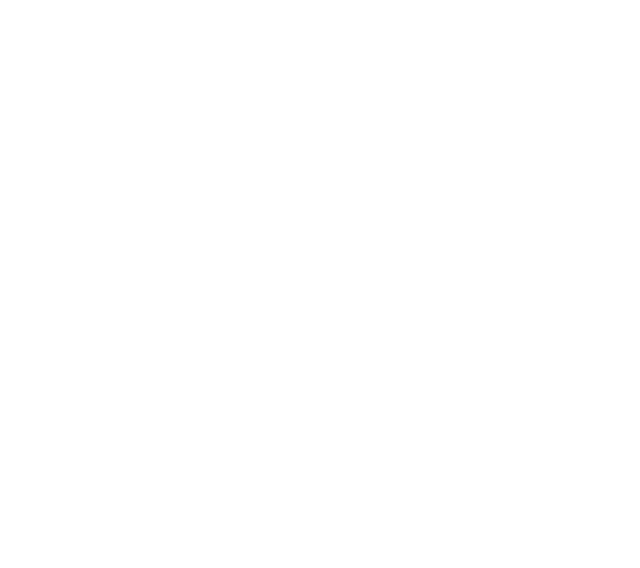
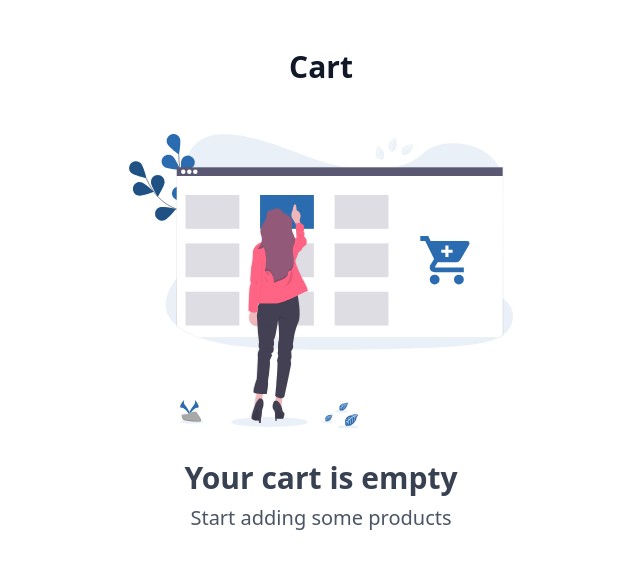
Before and after one commit to javifm86/react-grocery, a React (Create React App) app: page /cart in a window 1280 px wide. Before the commit this address had no page. Shown: the top 568 px of the page, without its empty margins (319-959 px from the left). Built offline with nearby package versions, Linux system fonts and the light colour scheme.

Commit message:
Add Cart links and route

```diff
--- a/src/App.tsx
+++ b/src/App.tsx
@@ -1,4 +1,5 @@
 import { BrowserRouter, Route, Routes } from 'react-router-dom';
+import Cart from './pages/Cart/Cart';
 import MainPage from './pages/Main/Main';
 
 function App() {
@@ -7,6 +8,7 @@
       <BrowserRouter>
         <Routes>
           <Route path="/" element={<MainPage />} />
+          <Route path="/cart" element={<Cart />} />
         </Routes>
       </BrowserRouter>
     </main>
--- a/src/pages/Main/Main.tsx
+++ b/src/pages/Main/Main.tsx
@@ -15,6 +15,7 @@
 import classes from './Main.module.css';
 import { productActions } from '../../store/product-slice';
 import Cart from '../Cart/Cart';
+import { Link } from 'react-router-dom';
 
 interface MainPageProps {}
 
@@ -107,7 +108,7 @@
         <header className="flex justify-between items-center py-3 border-b border-gray-200 mb-8">
           <h1 className="text-3xl font-semibold text-gray-900 leading-tight inline-flex items-center">
             {isFavoriteList ? 'Favorite list' : 'Product list'}
-            <a href="/cart" className="inline lg:hidden">
+            <Link to="/cart" className="inline lg:hidden">
               <span className="sr-only">Go to cart</span>
               <svg
                 xmlns="http://www.w3.org/2000/svg"
@@ -117,7 +118,7 @@
               >
                 <path d="M24.707 38.101L4.908 57.899c-4.686 4.686-4.686 12.284 0 16.971L185.607 256 4.908 437.13c-4.686 4.686-4.686 12.284 0 16.971L24.707 473.9c4.686 4.686 12.284 4.686 16.971 0l209.414-209.414c4.686-4.686 4.686-12.284 0-16.971L41.678 38.101c-4.687-4.687-12.285-4.687-16.971 0z" />
               </svg>
-            </a>
+            </Link>
           </h1>
           <div className="flex p-1 border bg-gray-200 rounded-md">
             <button
```
